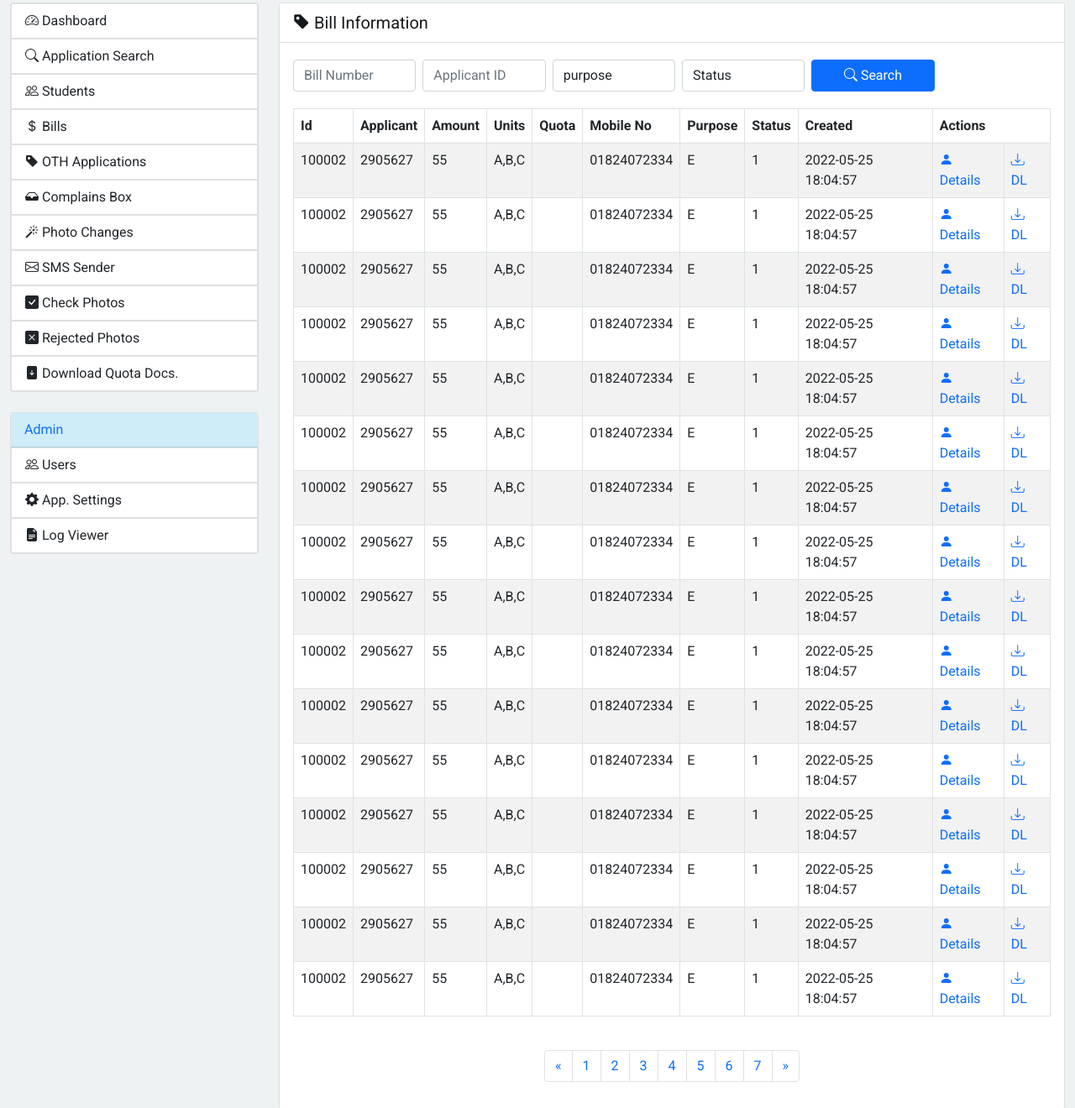
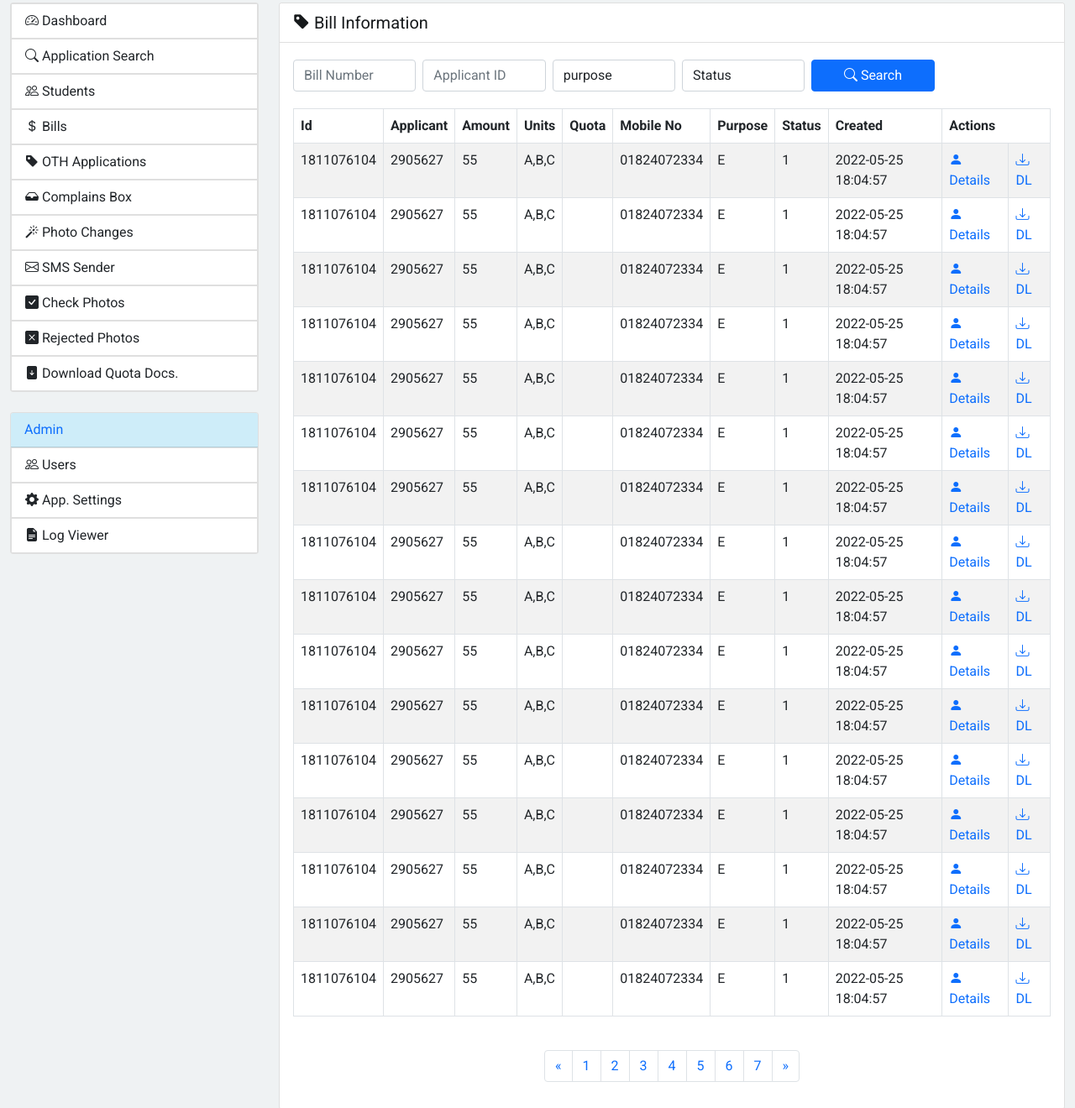
Before and after one commit to SajeebChakraborty/Web_Bootsrap_Assignment, a plain HTML site: page dashboard.html in a window 1280 px wide. Shown: the part 72-1392 px from the top of the page at 84% size. Drawn offline with nearby package versions, Linux system fonts and the light colour scheme.

Commit message:
task done

```diff
--- a/dashboard.html
+++ b/dashboard.html
@@ -256,7 +256,7 @@
                   </thead>
                   <tbody>
                     <tr>
-                      <td>100002</td>
+                      <td>1811076104</td>
                       <td>2905627</td>
                       <td>55</td>
                       <td>A,B,C</td>
@@ -273,7 +273,7 @@
                       </td>
                     </tr>
                     <tr>
-                      <td>100002</td>
+                      <td>1811076104</td>
                       <td>2905627</td>
                       <td>55</td>
                       <td>A,B,C</td>
@@ -290,7 +290,7 @@
                       </td>
                     </tr>
                     <tr>
-                      <td>100002</td>
+                      <td>1811076104</td>
                       <td>2905627</td>
                       <td>55</td>
                       <td>A,B,C</td>
@@ -307,7 +307,7 @@
                       </td>
                     </tr>
                     <tr>
-                      <td>100002</td>
+                      <td>1811076104</td>
                       <td>2905627</td>
                       <td>55</td>
                       <td>A,B,C</td>
@@ -324,7 +324,7 @@
                       </td>
                     </tr>
                     <tr>
-                      <td>100002</td>
+                      <td>1811076104</td>
                       <td>2905627</td>
                       <td>55</td>
                       <td>A,B,C</td>
@@ -341,7 +341,7 @@
                       </td>
                     </tr>
                     <tr>
-                      <td>100002</td>
+                      <td>1811076104</td>
                       <td>2905627</td>
                       <td>55</td>
                       <td>A,B,C</td>
@@ -358,7 +358,7 @@
                       </td>
                     </tr>
                     <tr>
-                      <td>100002</td>
+                      <td>1811076104</td>
                       <td>2905627</td>
                       <td>55</td>
                       <td>A,B,C</td>
@@ -375,7 +375,7 @@
                       </td>
                     </tr>
                     <tr>
-                      <td>100002</td>
+                      <td>1811076104</td>
                       <td>2905627</td>
                       <td>55</td>
                       <td>A,B,C</td>
@@ -392,7 +392,7 @@
                       </td>
                     </tr>
                     <tr>
-                      <td>100002</td>
+                      <td>1811076104</td>
                       <td>2905627</td>
                       <td>55</td>
                       <td>A,B,C</td>
@@ -409,7 +409,7 @@
                       </td>
                     </tr>
                     <tr>
-                      <td>100002</td>
+                      <td>1811076104</td>
                       <td>2905627</td>
                       <td>55</td>
                       <td>A,B,C</td>
@@ -426,7 +426,7 @@
                       </td>
                     </tr>
                     <tr>
-                      <td>100002</td>
+                      <td>1811076104</td>
                       <td>2905627</td>
                       <td>55</td>
                       <td>A,B,C</td>
@@ -443,7 +443,7 @@
                       </td>
                     </tr>
                     <tr>
-                      <td>100002</td>
+                      <td>1811076104</td>
                       <td>2905627</td>
                       <td>55</td>
                       <td>A,B,C</td>
@@ -460,7 +460,7 @@
                       </td>
                     </tr>
                     <tr>
-                      <td>100002</td>
+                      <td>1811076104</td>
                       <td>2905627</td>
                       <td>55</td>
                       <td>A,B,C</td>
@@ -477,7 +477,7 @@
                       </td>
                     </tr>
                     <tr>
-                      <td>100002</td>
+                      <td>1811076104</td>
                       <td>2905627</td>
                       <td>55</td>
                       <td>A,B,C</td>
@@ -494,7 +494,7 @@
                       </td>
                     </tr>
                     <tr>
-                      <td>100002</td>
+                      <td>1811076104</td>
                       <td>2905627</td>
                       <td>55</td>
                       <td>A,B,C</td>
@@ -511,7 +511,7 @@
                       </td>
                     </tr>
                     <tr>
-                      <td>100002</td>
+                      <td>1811076104</td>
                       <td>2905627</td>
                       <td>55</td>
                       <td>A,B,C</td>
```
